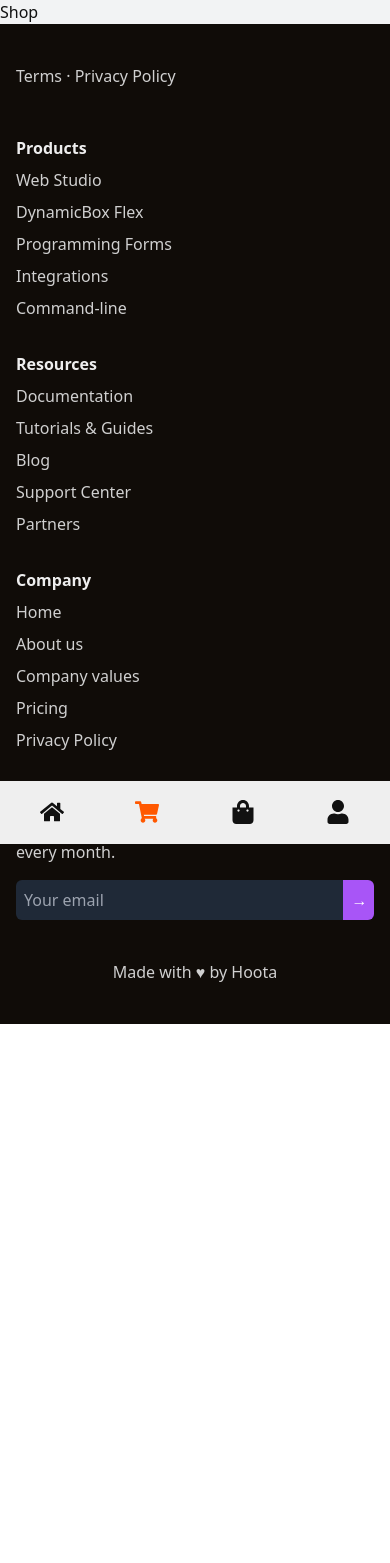
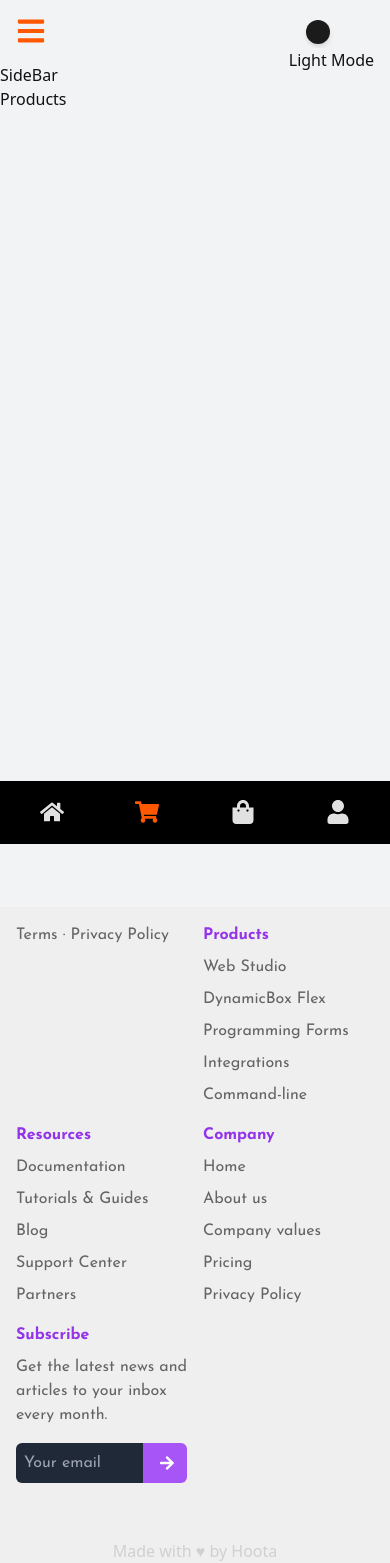
Before and after one commit to MahmoudMHatim43/E-commerce, a React (Create React App) app: page /shop in a window 390 px wide. Before the commit the page ends 1024 px from the top, so only its background shows below. Built offline with nearby package versions, Linux system fonts and the light colour scheme.

Commit message:
set a grid layout that i forgot to do

```diff
--- a/public/index.html
+++ b/public/index.html
@@ -1,5 +1,5 @@
 <!DOCTYPE html>
-<html lang="en">
+<html lang="en" id="HTML">
   <head>
     <meta charset="utf-8" />
     <meta name="viewport" content="width=device-width, initial-scale=1" />
--- a/src/App.js
+++ b/src/App.js
@@ -16,8 +16,17 @@
 
 function App() {
   return (
-    <div className="bg-light-smoke dark:bg-dark-erie text-light-t1 dark:text-dark-t1">
+    <div
+      className="
+    grid grid-cols-12 grid-rows-[auto_1fr_auto] gap-x-4
+    text-light-t1 dark:text-dark-t1
+    bg-light-main dark:bg-dark-main
+    "
+    >
+      <header className="col-span-12">
         <Navbar />
+      </header>
+      <main className="col-span-12">
         <Routes>
           <Route path="/" element={<Home />} />
           <Route path="/login" element={<Login />} />
@@ -26,10 +35,12 @@
           <Route path="/cart" element={<Cart />} />
           <Route path="/admin" element={<Admin />} />
         </Routes>
+      </main>
+      <footer className="col-span-12 bg-light-second dark:bg-dark-second">
         <Footer />
+      </footer>
     </div>
   );
 }
 
 export default App;
-// https://api.escuelajs.co/api/v1/products
--- a/src/components/Footer.jsx
+++ b/src/components/Footer.jsx
@@ -1,15 +1,36 @@
 import React from "react";
+import { FaArrowRight } from "react-icons/fa";
 
 function Footer() {
   return (
-    <footer className="bg-dark-smoke text-dark-t1 py-10">
-      <div className="max-w-7xl mx-auto px-4 sm:px-6 lg:px-8 grid grid-cols-1 md:grid-cols-4 gap-8">
-        <div className="md:col-span-2">
-          <p className="text-dark-t2 mb-4">Terms · Privacy Policy</p>
+    <>
+      <div
+        className="
+        grid grid-cols-2 md:grid-cols-4 gap-4
+        max-w-6xl
+        mx-auto p-4
+        font-Josefin"
+      >
+        {/*  */}
+        <div
+          className="
+          md:col-span-2
+          "
+        >
+          <p className="text-light-t2 dark:text-dark-t2">
+            Terms · Privacy Policy
+          </p>
         </div>
+        {/*  */}
         <div>
-          <h3 className="text-dark-t1 font-semibold">Products</h3>
-          <ul className="text-dark-t2 mt-2 space-y-2">
+          <span
+            className="
+          text-purple-600 text-body-text font-bold
+            "
+          >
+            Products
+          </span>
+          <ul className="text-light-t2 dark:text-dark-t2 mt-2 space-y-2">
             <li>Web Studio</li>
             <li>DynamicBox Flex</li>
             <li>Programming Forms</li>
@@ -17,9 +38,16 @@
             <li>Command-line</li>
           </ul>
         </div>
+        {/*  */}
         <div>
-          <h3 className="text-dark-t1 font-semibold">Resources</h3>
-          <ul className="text-dark-t2 mt-2 space-y-2">
+          <span
+            className="
+          text-purple-600 text-body-text font-bold
+          "
+          >
+            Resources
+          </span>
+          <ul className="text-light-t2 dark:text-dark-t2 mt-2 space-y-2">
             <li>Documentation</li>
             <li>Tutorials & Guides</li>
             <li>Blog</li>
@@ -27,9 +55,16 @@
             <li>Partners</li>
           </ul>
         </div>
+        {/*  */}
         <div>
-          <h3 className="text-dark-t1 font-semibold">Company</h3>
-          <ul className="text-dark-t2 mt-2 space-y-2">
+          <span
+            className="
+          text-purple-600 text-body-text font-bold
+          "
+          >
+            Company
+          </span>
+          <ul className="text-light-t2 dark:text-dark-t2 mt-2 space-y-2">
             <li>Home</li>
             <li>About us</li>
             <li>Company values</li>
@@ -37,9 +72,16 @@
             <li>Privacy Policy</li>
           </ul>
         </div>
+        {/*  */}
         <div className="md:col-span-2">
-          <h3 className="text-dark-t1 font-semibold">Subscribe</h3>
-          <p className="text-dark-t2 mt-2">
+          <span
+            className="
+          text-purple-600 text-body-text font-bold
+            "
+          >
+            Subscribe
+          </span>
+          <p className="text-light-t2 dark:text-dark-t2 mt-2">
             Get the latest news and articles to your inbox every month.
           </p>
           <form className="flex mt-4">
@@ -50,17 +92,18 @@
             />
             <button
               type="submit"
-              className="p-2 bg-purple-500 text-white rounded-r-md hover:bg-purple-600"
+              className="px-4 bg-purple-500 text-white rounded-r-md hover:bg-purple-700 duration-500"
             >
-              →
+              <FaArrowRight />
             </button>
           </form>
         </div>
       </div>
+      {/*  */}
       <div className="text-center mt-10 text-dark-t2">
-        <p>Made with ♥ by Hoota</p>
+        <span className="text-body-text">Made with ♥ by Hoota</span>
       </div>
-    </footer>
+    </>
   );
 }
 
--- a/src/components/Navbar.jsx
+++ b/src/components/Navbar.jsx
@@ -1,17 +1,15 @@
 // React:
 import { useEffect, useState } from "react";
 import { NavLink, useLocation } from "react-router-dom";
+import {
+  FaHome,
+  FaUser,
+  FaShoppingCart,
+  FaShoppingBag,
+  FaBars,
+} from "react-icons/fa";
 import { motion } from "framer-motion";
-import { FaHome, FaUser, FaShoppingCart, FaShoppingBag } from "react-icons/fa";
-
-function Navbar() {
-  const [active, setActive] = useState("");
-  const location = useLocation();
-  useEffect(() => {
-    let curr = location.pathname;
-    curr === "/" ? setActive("home") : setActive(curr.substring(1));
-  }, [location]);
-
+import ToggleButton from "../components/ToggleButton";
 const pages = [
   {
     name: "Home",
@@ -28,26 +26,50 @@
   { name: "Login", icon: <FaUser className="block sm:hidden text-2xl" /> },
 ];
 
+function Navbar() {
+  const [active, setActive] = useState("");
+  const location = useLocation();
+
+  useEffect(() => {
+    let curr = location.pathname;
+    curr === "/" ? setActive("home") : setActive(curr.substring(1));
+  }, [location]);
+
   return (
+    <>
+      {/*  */}
+      <>
+        <div
+          className="
+        sm:hidden"
+        >
+          <FaBars
+            className="
+        absolute top-4 left-4 z-50
+        text-3xl text-orange-cstm"
+          />
+          <ToggleButton />
+        </div>
+      </>
+      {/*  */}
+      <>
         <motion.nav
-      initial={{ opacity: 0 }}
-      animate={{ opacity: 1 }}
-      transition={{ duration: 1 }}
           className="
-      fixed sm:absolute z-10 inset-x-0 bottom-0 sm:top-0
-      flex items-center
-      w-[100svw] h-[7.5svh]
+      fixed sm:absolute z-50 inset-x-0 bottom-0 sm:top-0
+      flex items-center justify-between
+      h-[7.5svh]
       p-1
-      bg-light-flash dark:bg-dark-rich
+     bg-[#000000] text-[#e1e1e1]
       overflow-hidden
       "
         >
           <NavLink
             to="/"
             className="
-        hidden sm:flex items-center gap-2
-        w-1/3
+        hidden sm:flex items-center gap-4
+        h-full
         px-4
+        overflow-hidden
       "
           >
             <img
@@ -55,7 +77,7 @@
               alt="company logo"
               className="
           object-cover
-          max-w-[40px]"
+          w-14"
             />
             <span
               className="
@@ -65,10 +87,9 @@
               React Store
             </span>
           </NavLink>
-
           <ul
             className="
-        flex justify-around sm:justify-evenly
+        flex justify-around
         w-full sm:w-2/3
         text-body-text
         "
@@ -77,7 +98,7 @@
               <NavLink
                 key={idx}
                 to={page.name === "Home" ? "/" : `/${page.name.toLowerCase()}`}
-            className={`nav-item p-1 ${
+                className={`nav-item p-2 ${
                   active === page.name.toLowerCase() &&
                   "text-orange-cstm duration-500"
                 }`}
@@ -88,6 +109,8 @@
             ))}
           </ul>
         </motion.nav>
+      </>
+    </>
   );
 }
 
--- a/src/components/ToggleButton.jsx
+++ b/src/components/ToggleButton.jsx
@@ -1,28 +1,34 @@
-import { useState } from "react";
+import { useEffect, useState } from "react";
 import { motion } from "framer-motion";
 
-function ToggleButton({ onToggle, theme }) {
+function ToggleButton() {
   const [isOn, setIsOn] = useState(false);
-
-  const toggleSwitch = () => {
+  const [mode, setMode] = useState("Dark Mode");
+  useEffect(() => {
+    handleTheme();
+  }, [isOn]);
+  function toggleSwitch() {
     setIsOn(!isOn);
-    onToggle(!isOn);
-  };
-
+  }
+  function handleTheme() {
+    document.documentElement.classList.toggle("dark");
+    const isDarkMode = document.documentElement.classList.contains("dark");
+    return isDarkMode ? setMode("Dark Mode") : setMode("Light Mode");
+  }
   return (
     <>
       <div
         onClick={toggleSwitch}
         className={`
-        flex items-center absolute top-4 right-6 z-10
-        w-16 h-8
+        flex items-center absolute top-4 right-6 z-50
+        w-16
         p-1
-        bg-gray-300 dark:bg-gray-600
+        bg-light-main dark:bg-dark-main
         rounded-full cursor-pointer
         ${isOn ? "justify-end" : "justify-start"}`}
       >
         <motion.div
-          className="w-6 h-6 bg-white dark:bg-black rounded-full shadow-md"
+          className="w-6 h-6 bg-dark-main dark:bg-light-main rounded-full shadow-md"
           layout
           transition={{
             type: "spring",
@@ -31,9 +37,7 @@
           }}
         />
       </div>
-      <span className="absolute top-14 right-4 z-10 text-light-flash">
-        {theme}
-      </span>
+      <span className="absolute top-12 right-4 z-50">{mode}</span>
     </>
   );
 }
--- /dev/null
+++ b/src/components/shop/Products.jsx
@@ -0,0 +1,7 @@
+import React from "react";
+
+function Products() {
+  return <div>Products</div>;
+}
+
+export default Products;
--- /dev/null
+++ b/src/components/shop/SideBar.jsx
@@ -0,0 +1,7 @@
+import React from "react";
+
+function SideBar() {
+  return <div>SideBar</div>;
+}
+
+export default SideBar;
--- a/src/index.css
+++ b/src/index.css
@@ -9,6 +9,7 @@
 body {
   width: 100svw;
 }
+/* SCROLLLBAR */
 ::-webkit-scrollbar {
   width: 0.5em;
 }
@@ -28,7 +29,7 @@
   scrollbar-width: thin;
   scrollbar-color: #495e89 transparent;
 }
-
+/* EXPLOR SECTION */
 .expolre-svg {
   position: absolute;
   top: 0;
@@ -44,6 +45,7 @@
   width: calc(100% + 1.3px);
   height: 500px;
 }
+/* SVG SHAPES */
 .custom-shape-divider-bottom-1724591147 {
   position: absolute;
   bottom: 0;
@@ -64,3 +66,4 @@
 .custom-shape-divider-bottom-1724591147 .shape-fill {
   fill: black;
 }
+/* SHOP SECTION */
--- a/src/pages/Shop.jsx
+++ b/src/pages/Shop.jsx
@@ -1,7 +1,18 @@
 import React from "react";
-
+import Products from "../components/shop/Products";
+import SideBar from "../components/shop/SideBar";
 function Shop() {
-  return <div>Shop</div>;
+  return (
+    <section
+      className="shop-page
+    flex flex-col md:flex-row
+    w-[100svw] min-h-[100svh]
+    mt-[7.5svh]"
+    >
+      <SideBar />
+      <Products />
+    </section>
+  );
 }
 
 export default Shop;
--- a/tailwind.config.js
+++ b/tailwind.config.js
@@ -20,16 +20,14 @@
       },
       colors: {
         // light:
-        "light-smoke": "#F2F3F4",
-        "light-flash": "#EFEFEF",
-        "light-peach": "#FFE5B4",
+        "light-main": "#F2F3F4",
+        "light-second": "#EFEFEF",
         "light-t1": "#111111",
         "light-t2": "#646464",
         // dark:
-        "dark-smoke": "#100C08",
-        "dark-erie": "#1B1B1B",
-        "dark-rich": "#010B13",
-        "dark-t1": "#eeeeee ",
+        "dark-main": "#1B1B1B",
+        "dark-second": "#100C08",
+        "dark-t1": "#e1e1e1 ",
         "dark-t2": "#d0d0d0",
         // other:
         "orange-cstm": "#FF5800",
```
Also changed, not shown: src/components/home/Hero.jsx (+3 -44 lines). Lines whose indentation alone changed are shown as unchanged.
